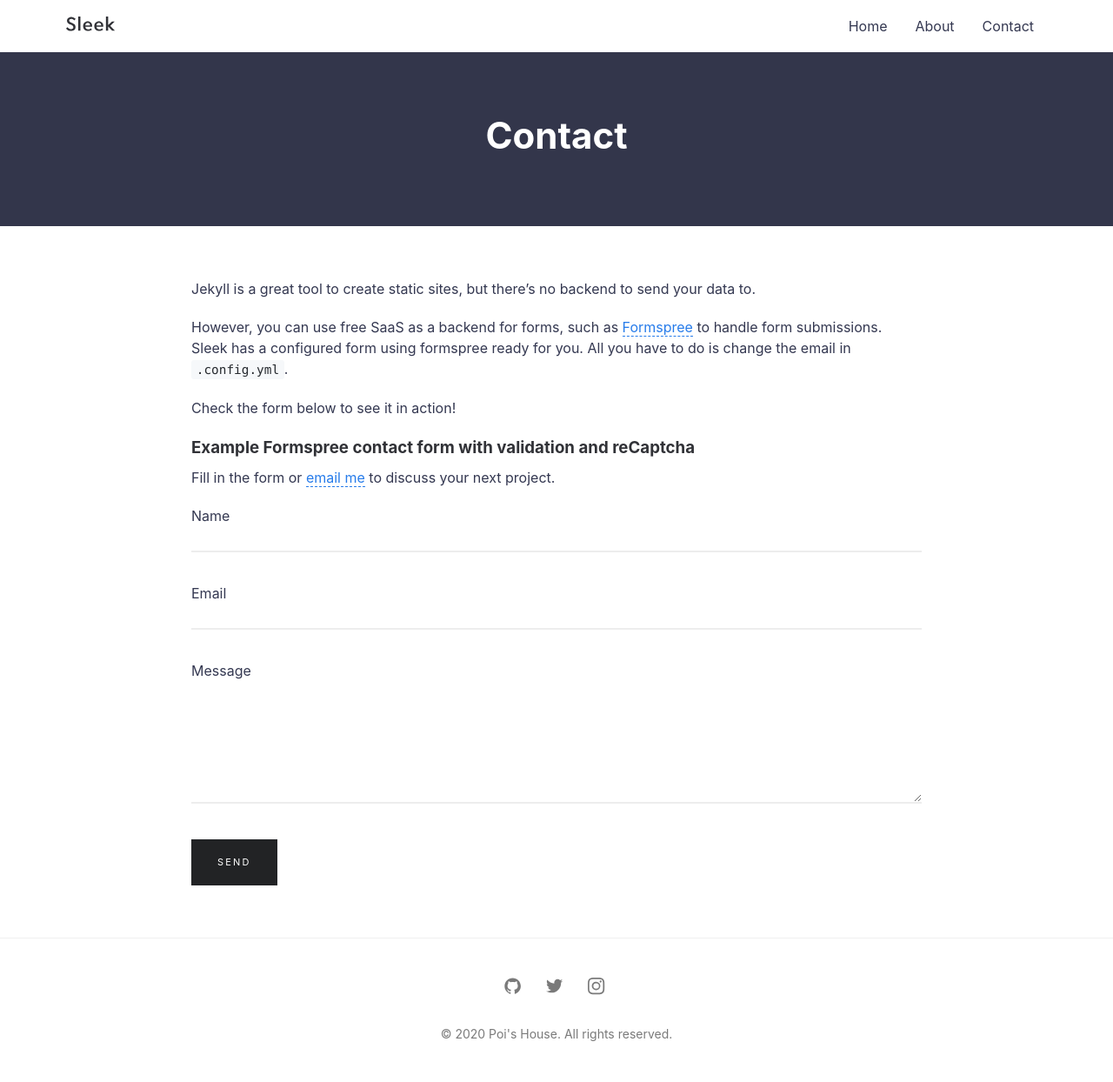
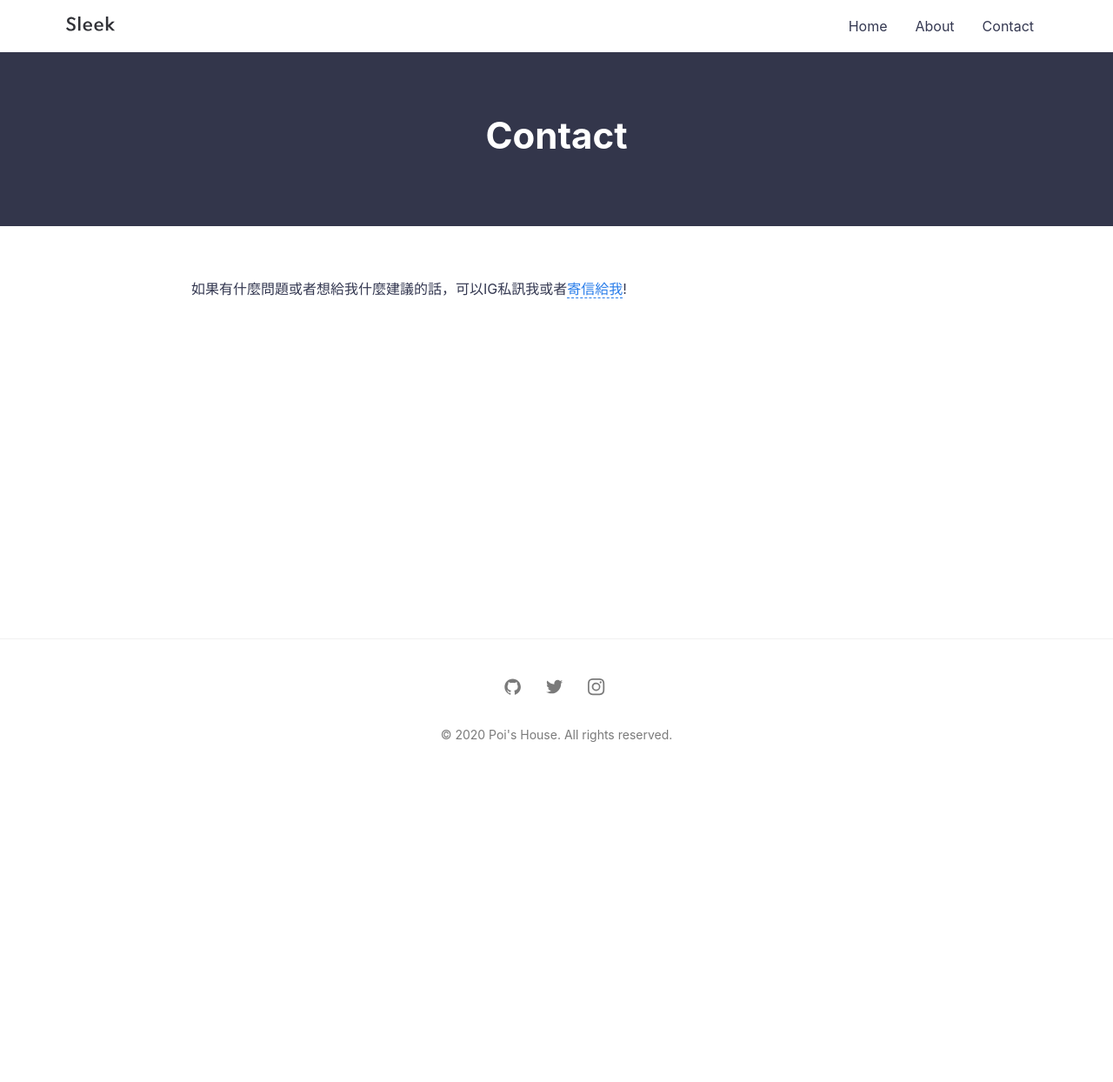
Before and after one commit to poi0905/blog, a Jekyll site: the page built from contact.md, in a window 1280 px wide. Shown: the whole page at 87% size. Built offline with Jekyll 4.4.1, drawn with Linux system fonts in a browser that asks for light colours; after the commit the page ends 900 px from its top, so only the background shows below that.

Commit message:
2020/7/2

```diff
--- a/contact.md
+++ b/contact.md
@@ -4,16 +4,4 @@
 permalink: /contact/
 ---
 
-Jekyll is a great tool to create static sites, but there’s no backend to send your data to.
-
-However, you can use free SaaS as a backend for forms, such as [Formspree](https://formspree.io/) to handle form submissions. Sleek has a configured form using formspree ready for you. All you have to do is change the email in `.config.yml`.
-
-Check the form below to see it in action!
-
-### Example Formspree contact form with validation and reCaptcha
-
-Fill in the form or [email me](mailto:{{site.email}}) to discuss your next project.
-
-{% include form.html %}
-
-{% include modal.html %}
+如果有什麼問題或者想給我什麼建議的話，可以IG私訊我或者[寄信給我](mailto:{{site.email}})!
```
